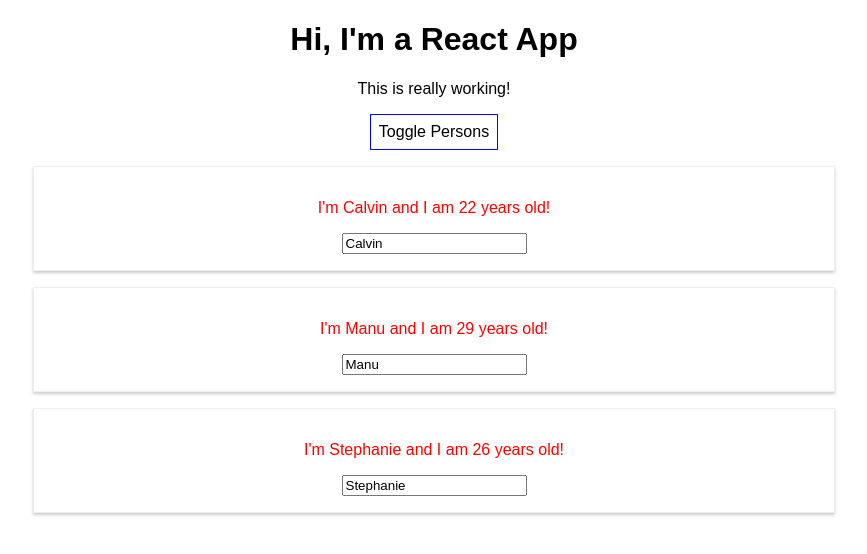
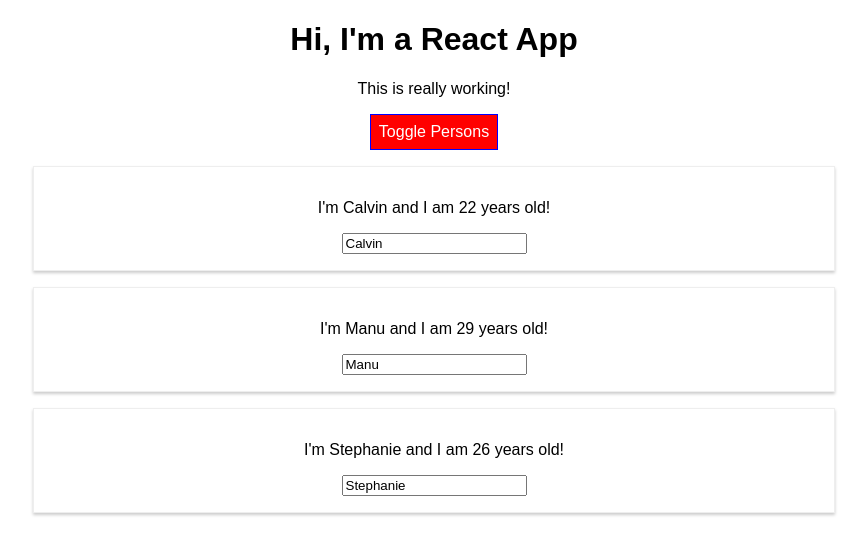
Before and after one commit to calvin1337/React, a React (Create React App) app in the folder react-complete-guide/: page / in a window 1280 px wide. Both pictures are taken after a click on the button "Toggle Persons". Shown: the top 554 px of the page, without its empty margins (206-1073 px from the left). Built offline with nearby package versions, Linux system fonts and the light colour scheme.

Commit message:
added some styles

```diff
--- a/react-complete-guide/package.json
+++ b/react-complete-guide/package.json
@@ -3,6 +3,7 @@
   "version": "0.1.0",
   "private": true,
   "dependencies": {
+    "radium": "^0.26.0",
     "react": "^16.12.0",
     "react-dom": "^16.12.0",
     "react-scripts": "1.1.5"
@@ -12,5 +13,8 @@
     "build": "react-scripts build",
     "test": "react-scripts test --env=jsdom",
     "eject": "react-scripts eject"
+  },
+  "devDependencies": {
+    "webpack": "^4.41.5"
   }
 }
--- a/react-complete-guide/src/App.css
+++ b/react-complete-guide/src/App.css
@@ -1,3 +1,11 @@
 .App {
   text-align: center;
 }
+
+.red{
+  color:red;
+}
+
+.bold{
+  font-weight: bold;
+}
--- a/react-complete-guide/src/App.js
+++ b/react-complete-guide/src/App.js
@@ -1,6 +1,7 @@
 import React, { Component } from 'react';
 import Person from "./Person/Person";
 import './App.css';
+import Radium from "radium"
 
 
 class App extends Component {
@@ -11,18 +12,10 @@ class App extends Component {
       { id:"asdsa",name: 'Stephanie', age: 26 }
     ],
     otherState: 'some other value',
-    showPersons : false
+    showPersons: false
   };
 
-  deletePersonHandler = (personsIndex) => {
-    // const persons = this.state.persons.slice();
-    const persons = [...this.state.persons];
-    persons.splice(personsIndex, 1);
-    this.setState({persons: persons});
-
-  }
-
-  nameChangedHandler = (event, id) => {
+  nameChangedHandler = ( event, id) => {
 
       const personIndex = this.state.persons.findIndex(p => {
         return p.id === id;
@@ -38,9 +31,16 @@ class App extends Component {
       const persons = [...this.state.persons];
       persons[personIndex] = person;
 
-    this.setState({
-     persons: person
-    });
+    this.setState({persons: persons });
+
+  }
+
+
+  deletePersonHandler = (personIndex) => {
+    // const persons = this.state.persons.slice();
+    const persons = [...this.state.persons];
+    persons.splice(personIndex, 1);
+    this.setState({persons: persons});
 
   }
 
@@ -54,16 +54,22 @@ class App extends Component {
   render() {
 
     const style = {
-      backgroundColor: "White",
+      backgroundColor: "green",
+      color: "White",
       font: "inherit",
       border: "1px solid blue",
       padding: "8px",
-      cursor: "pointer"
+      cursor: "pointer",
+      ":hover": {
+        backgroundColor: "lightgreen",
+        color: "black"
+      }
+
     };
 
     let persons = null;
 
-    if (this.state.showPersons){
+    if ( this.state.showPersons ) {
       persons = (
         <div>
           {this.state.persons.map((person, index) => {
@@ -72,17 +78,33 @@ class App extends Component {
             name={person.name}
             age={person.age}
             key={person.id}
-            changed={(event) => this.nameChangedHandler(event, person.id)}/>
+            changed={(event) => this.nameChangedHandler(event, person.id)} />
           })}
         </div>
 
       );
+
+      style.backgroundColor="Red";
+      style[":hover"] = {
+        backgroundColor: "salmon",
+        color: "black"
+      }
     }
+
+    let classes = [];
+    if (this.state.persons.length <= 2){
+      classes.push("red"); // classes = ["red"]
+    }
+    if (this.state.persons.length <= 1){
+      classes.push("bold"); // classes are red and bold
+    }
+
+
 
     return (
       <div className="App">
         <h1>Hi, I'm a React App</h1>
-        <p>This is really working!</p>
+        <p className={classes.join(" ")}>This is really working!</p>
 
         <button style={style}
         onClick={this.togglePersonsHandler}>Toggle Persons</button>
@@ -93,4 +115,5 @@ class App extends Component {
   }
 }
 
-export default App;
+
+export default Radium(App);
--- a/react-complete-guide/src/Person/Person.css
+++ b/react-complete-guide/src/Person/Person.css
@@ -5,5 +5,4 @@
     box-shadow: 0 2px 3px #ccc;
     padding: 16px;
     text-align: center;
-    color: red;
 }
--- a/react-complete-guide/src/Person/Person.js
+++ b/react-complete-guide/src/Person/Person.js
@@ -1,4 +1,5 @@
 import React from "react";
+import Radium from "radium"
 
 import "./Person.css";
 
@@ -15,4 +16,4 @@ const person = (props) => {
 
 
 
-export default person;
+export default Radium(person);
```
Also changed, not shown: 1 other file (tests, documents, lock files or other folders).
